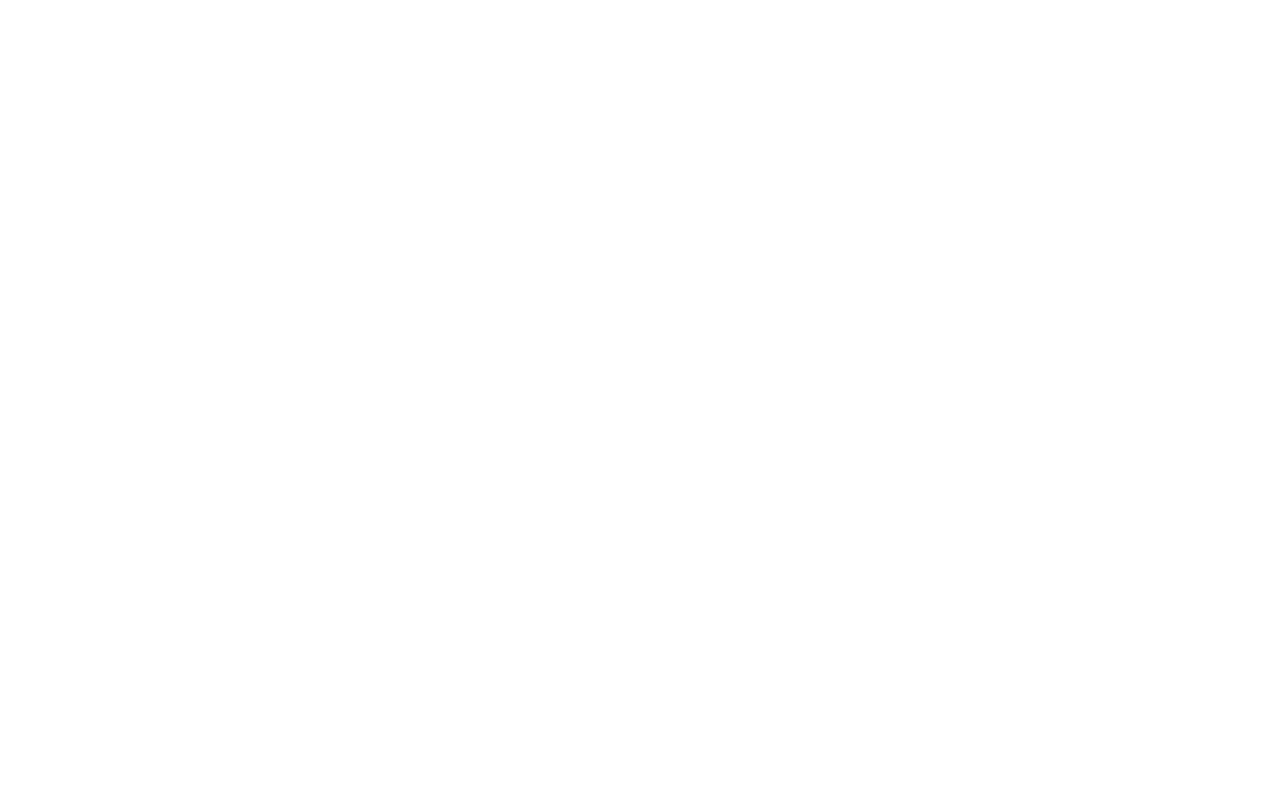
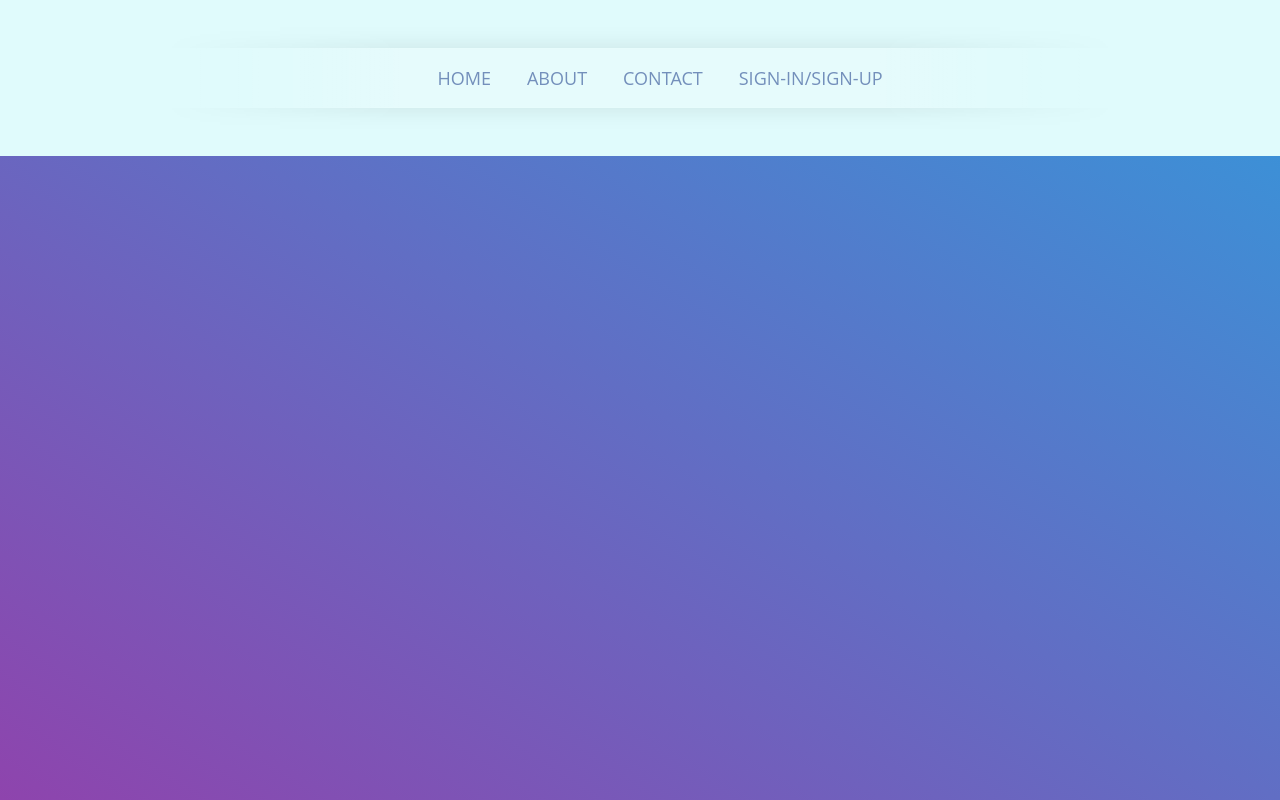
Before and after one commit to MCA-NITW/mca_nitw, a React (Create React App) app in the folder client/: page / in a window 1280 px wide. Built offline with nearby package versions, Linux system fonts and the light colour scheme.

Commit message:
frontend-navbar-Created
Created Navbar Component and its Css File...

```diff
--- a/client/package.json
+++ b/client/package.json
@@ -5,6 +5,7 @@
   "dependencies": {
     "@emotion/react": "^11.10.6",
     "@emotion/styled": "^11.10.6",
+    "@fontsource/roboto": "^4.5.8",
     "@mui/icons-material": "^5.11.9",
     "@mui/material": "^5.11.9",
     "@testing-library/jest-dom": "^5.16.5",
--- a/client/public/index.html
+++ b/client/public/index.html
@@ -3,13 +3,16 @@
   <head>
     <meta charset="utf-8" />
     <link rel="icon" href="%PUBLIC_URL%/favicon.ico" />
-    <meta name="viewport" content="width=device-width, initial-scale=1" />
+    <meta name="viewport" content="initial-scale=1, width=device-width" />
     <meta name="theme-color" content="#000000" />
     <meta
-      name="description"
+      name="MCA NITW Web App"
       content="Web site created using create-react-app"
     />
     <title>NITW -- MCA</title>
+    <link rel="stylesheet" href="https://fonts.googleapis.com/css?family=Roboto:300,400,500,700&display=swap" />
+    <link rel="stylesheet" href="https://fonts.googleapis.com/icon?family=Material+Icons" />
+
   </head>
   <body>
     <noscript>You need to enable JavaScript to run this app.</noscript>
--- a/client/src/App.js
+++ b/client/src/App.js
@@ -1,8 +1,10 @@
+import React from 'react';
+import Navbar from './components/navbar/navbar.jsx';
 
 function App() {
   return (
     <div className="App">
-
+      <Navbar />
     </div>
   );
 }
--- /dev/null
+++ b/client/src/components/navbar/navbar.css
@@ -0,0 +1,32 @@
+nav {
+  max-width: 960px;
+  mask-image: linear-gradient(90deg, rgba(255, 255, 255, 0) 0%, #ffffff 25%, #ffffff 75%, rgba(255, 255, 255, 0) 100%);
+  margin: 0 auto;
+  padding: 2rem 0;
+}
+
+nav ul {
+  text-align: center;
+  background: linear-gradient(90deg, rgba(255, 255, 255, 0) 0%, rgba(255, 255, 255, 0.2) 25%, rgba(255, 255, 255, 0.2) 75%, rgba(255, 255, 255, 0) 100%);
+  box-shadow: 0 0 25px rgba(0, 0, 0, 0.1), inset 0 0 1px rgba(255, 255, 255, 0.6);
+}
+
+nav ul li {
+  display: inline-block;
+}
+
+nav ul li a {
+  padding: 18px;
+  font-family: "Open Sans";
+  text-transform:uppercase;
+  color: rgba(0, 35, 122, 0.5);
+  font-size: 18px;
+  text-decoration: none;
+  display: block;
+}
+
+nav ul li a:hover {
+  box-shadow: 0 0 10px rgba(0, 0, 0, 0.1), inset 0 0 1px rgba(255, 255, 255, 0.6);
+  background: rgba(255, 255, 255, 0.1);
+  color: rgba(0, 35, 122, 0.7);
+}
--- /dev/null
+++ b/client/src/components/navbar/navbar.jsx
@@ -0,0 +1,17 @@
+import React from 'react'
+import './navbar.css'
+
+const Nav = () => {
+    return (
+        <nav>
+          <ul>
+            <li><a href="/">Home</a></li>
+            <li><a href="/about">About</a></li>
+            <li><a href="/contact">Contact</a></li>
+            <li><a href="/log">Sign-in/Sign-up</a></li>
+          </ul>
+        </nav>
+    )
+}
+
+export default Nav
--- a/client/src/index.css
+++ b/client/src/index.css
@@ -1,3 +1,17 @@
+:root{
+  --primary-color: #3d5a80;
+  --secondary-color: #98c1d9;
+  --tertiary-color: #e0fbfc;
+  --quaternary-color: #ee6c4d;
+  --quinary-color: #293241;
+}
+@import url(https://fonts.googleapis.com/css?family=Open+Sans);
+
+html {
+  height: 100%;
+  background-image: linear-gradient(to right top, #8e44ad 0%, #3498db 100%);
+}
+
 body {
   margin: 0;
   font-family: -apple-system, BlinkMacSystemFont, 'Segoe UI', 'Roboto', 'Oxygen',
@@ -5,6 +19,7 @@
     sans-serif;
   -webkit-font-smoothing: antialiased;
   -moz-osx-font-smoothing: grayscale;
+  background-color: var(--tertiary-color);
 }
 
 code {
```
Also changed, not shown: 1 other file (tests, documents, lock files or other folders).
